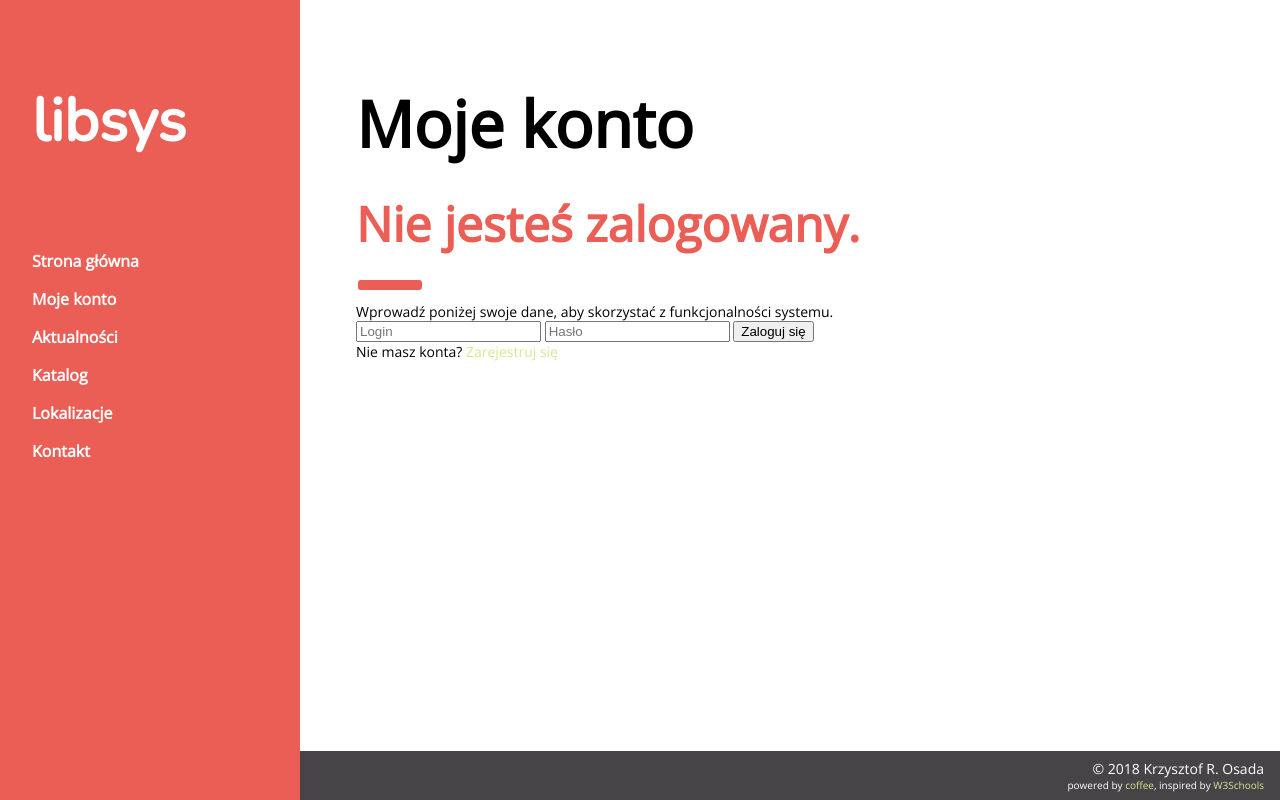
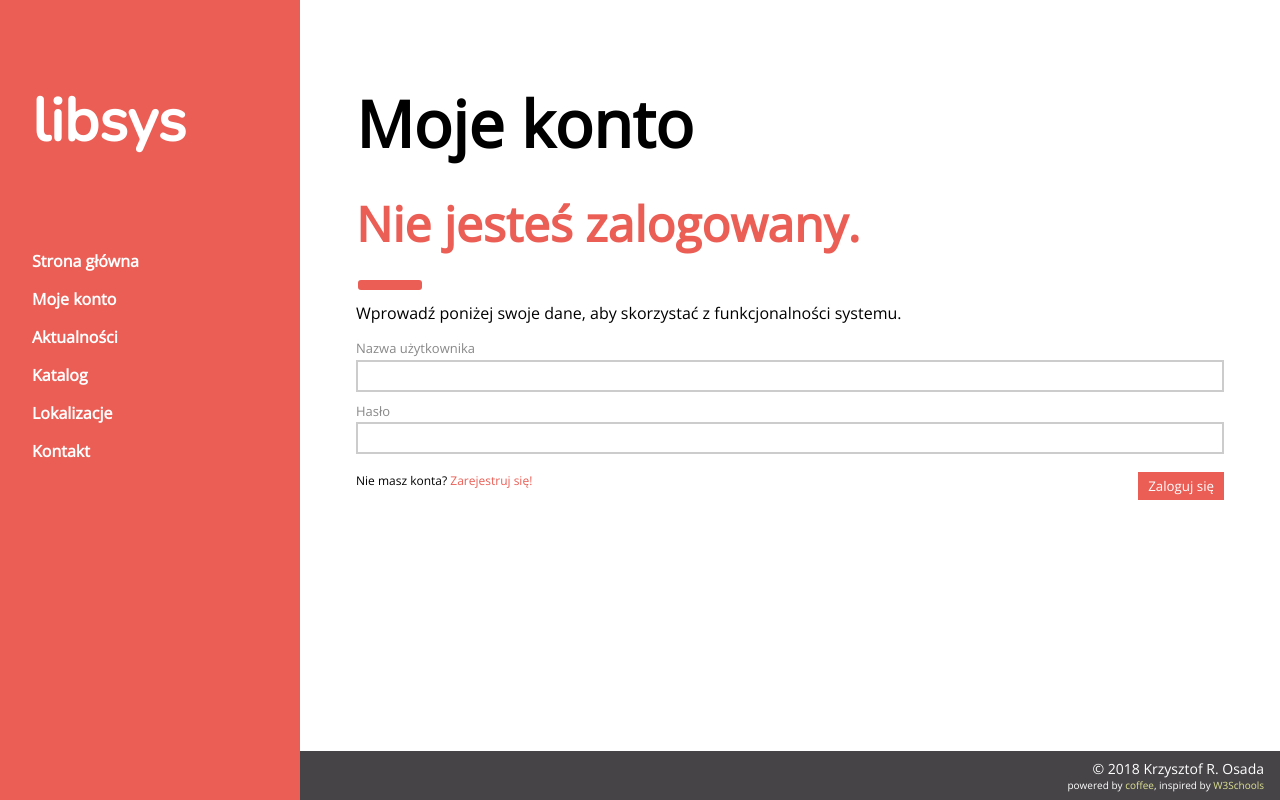
Before and after one commit to krymeer/msi, a CodeIgniter app: page /database/account/login in a window 1280 px wide. Run offline with CodeIgniter, Linux system fonts and the light colour scheme; some libraries are stand-ins or nearby versions.

Commit message:
Implemented styling of the login page

```diff
--- a/libsys/application/controllers/Account.php
+++ b/libsys/application/controllers/Account.php
@@ -26,10 +26,15 @@ class Account extends CI_Controller {
     public function login()
     {
         $this->load->helper('form');
+        $this->load->helper('html');
         $this->load->library('form_validation');
         $this->form_validation->set_rules('username', 'username', 'required');
         $this->form_validation->set_rules('password', 'password', 'required');
 
+        echo link_tag(asset_url().'css/alerts.css');
+        echo link_tag(asset_url().'css/buttons.css');
+        echo link_tag(asset_url().'css/forms.css');
+        echo link_tag(asset_url().'css/login.css');
         $data['title'] = $this->class_title;
 
         if ($this->form_validation->run())
--- a/libsys/application/views/account/login.php
+++ b/libsys/application/views/account/login.php
@@ -2,21 +2,19 @@
     <h2 class="section-title">Nie jesteś zalogowany.</h2>
     <div class="section-content">Wprowadź poniżej swoje dane, aby skorzystać z funkcjonalności systemu.</div>
 
-    <?php
+<?php if (isset($auth_err)): ?>
+    <div class="error"><?php echo $auth_err; ?></div>
+<?php endif; ?>
 
-    if (isset($auth_err))
-    {
-        echo $auth_err;
-    }
-
-    echo validation_errors();
+<?php
+    echo validation_errors('<div class="error">', '</div>');
     echo form_open('account/login');
-
-    ?>
-        <input type="input" name="username" placeholder="Login">
-        <input type="password" name="password" placeholder="Hasło">
-        <input type="submit" name="submit" value="Zaloguj się">
+?>
+        <label for="username">Nazwa użytkownika</label>
+        <input type="input" name="username">
+        <label for="password">Hasło</label>
+        <input type="password" name="password">
+        <button type="submit" name="submit">Zaloguj się</button>
+        <span>Nie masz konta? <a href="/account/signup">Zarejestruj się!</a></span>
     </form>
-
-    Nie masz konta? <a href="#">Zarejestruj się</a>
 </section>
--- a/libsys/application/views/templates/footer.php
+++ b/libsys/application/views/templates/footer.php
@@ -2,7 +2,7 @@
             </div>
             <footer>
                 <div>&copy; 2018 Krzysztof R. Osada</div>
-                <div>powered by <a href="https://en.wikipedia.org/wiki/Coffee" target="_blank">coffee</a>, inspired by <a href="https://www.w3schools.com/" target="_blank">W3Schools</a></div>
+                <div>powered by <a class="light" href="https://en.wikipedia.org/wiki/Coffee" target="_blank">coffee</a>, inspired by <a class="light" href="https://www.w3schools.com/" target="_blank">W3Schools</a></div>
             </footer>
     </body>
 </html>
--- /dev/null
+++ b/libsys/assets/css/alerts.css
@@ -0,0 +1,16 @@
+.error {
+    font-weight: bold;
+    font-size: 12px;
+    color: #eb5e55;
+    border: 2px solid #eb5e55;
+    padding: 10px;
+    border-radius: 2px;
+    margin: 15px 0;
+}
+
+.error::before {
+    content: '\f071';
+    font-family: Font Awesome\ 5 Free;
+    float: right;
+    font-size: 18px;
+}
--- /dev/null
+++ b/libsys/assets/css/buttons.css
@@ -0,0 +1,11 @@
+button {
+    border: none;
+    background: #eb5e55;
+    color: #fff;
+    padding: 5px 10px;
+    cursor: pointer;
+}
+
+button:hover {
+    background: #474848;
+}
--- /dev/null
+++ b/libsys/assets/css/forms.css
@@ -0,0 +1,19 @@
+form label {
+    font-size: 13px;
+    color: #888;
+}
+
+form input {
+    display: block;
+    border: none;
+    border: 2px solid #ccc;
+    color: #000;
+    margin: 2.5px 0 10px 0;
+    padding: 5px;
+    outline-color: #eb5e55;
+    width: 100%;
+}
+
+form input:last-of-type {
+    margin-bottom: 18px;
+}
--- /dev/null
+++ b/libsys/assets/css/login.css
@@ -0,0 +1,32 @@
+#page-account-login form {
+    margin: 15px 0;
+}
+
+#page-account-login form span {
+    font-size: 12px;
+}
+
+@media only screen and (max-width: 767px) {
+    #page-account-login form button {
+        width: 100%;
+        margin-bottom: 10px;
+    }
+}
+
+@media only screen and (min-width: 768px) {
+    #page-account-login form {
+        display: grid;
+        grid-template-columns: auto auto;
+        grid-auto-flow: row dense;
+    }
+
+    #page-account-login form label,
+    #page-account-login form input {
+        grid-column: span 2;
+    }
+
+    #page-account-login form button {
+        grid-column: 2;
+        justify-self: end;
+    }
+}
--- a/libsys/assets/css/styles.css
+++ b/libsys/assets/css/styles.css
@@ -6,18 +6,29 @@ body {
     font-size: 14px;
     margin: 0;
     background: #fff;
-    font-family: 'Open Sans', sans-serif;
     min-height: 100vh;
     display: grid;
     grid-template-rows: 1fr auto;
 }
 
+body, input, button, textarea {
+    font-family: 'Open Sans', sans-serif;
+}
+
 a {
     text-decoration: none;
+    color: #eb5e55;
+}
+
+a:hover {
+    color: #e74137;
+}
+
+a.light {
     color: #dde392;
 }
 
-a:hover {
+a.light:hover {
     color: #eaedbb;
 }
 
@@ -157,7 +168,7 @@ footer > div:last-child {
     }
 }
 
-@media only screen and (min-width: 768px) {500px
+@media only screen and (min-width: 768px) {
     body {
         font-size: 16px;
     }
```
